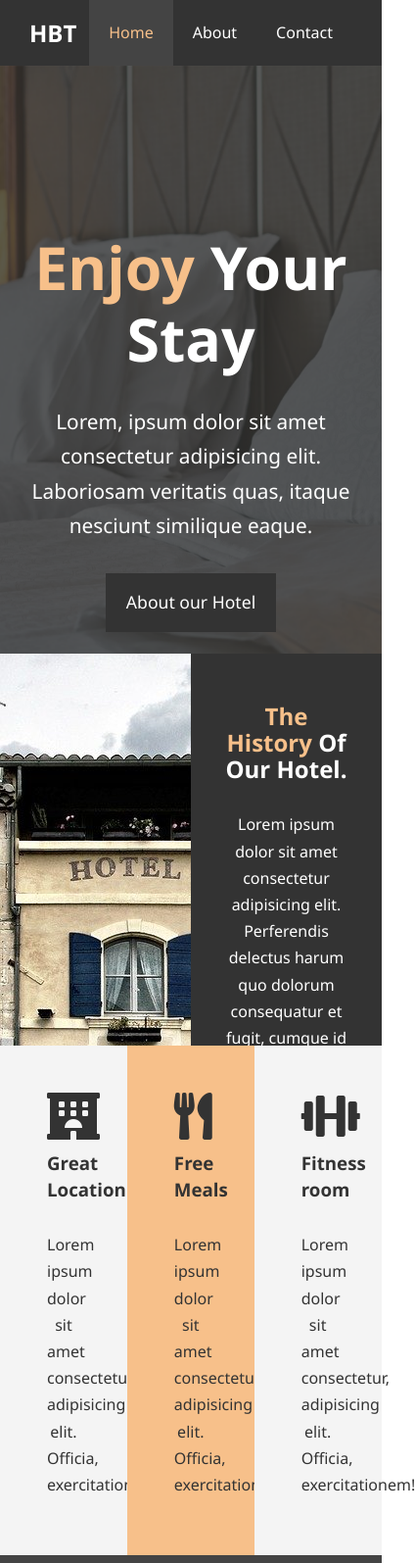
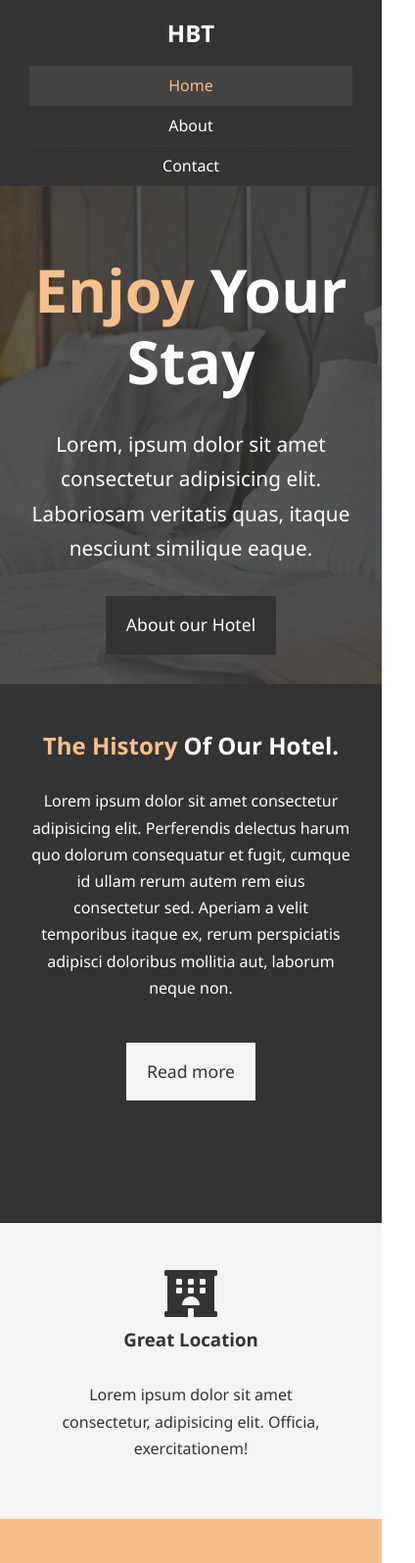
Before and after one commit to coderkaziarif/hotel-website, a plain HTML site: page index.html in a window 390 px wide. Shown: the top 1595 px of the page at 98% size, 424 px wide, since content can reach past the window. Drawn offline with Linux system fonts and the light colour scheme.

Commit message:
Resposive work done

```diff
--- a/about.html
+++ b/about.html
@@ -7,6 +7,7 @@
     <meta name="description" content="Welcome to the most extraordinary hotel in Boston">
     <meta name="keywords" content="hotel,boston hotel">
     <link rel="stylesheet" href="css/style.css">
+    <link rel="stylesheet" media="screen and (max-width : 768px)" href="css/mobile.css">
     <title>Hotel BT | About</title>
 </head>
 <body>
--- /dev/null
+++ b/css/mobile.css
@@ -0,0 +1,63 @@
+#navbar .logo {
+  float: none;
+  text-align: center;
+  font-size: 1.5rem;
+}
+
+#navbar ul, #navbar ul li {
+    float: none;
+}
+
+#navbar ul li a {
+    padding: .4rem;
+    border-bottom: #444 dotted 1px;
+}
+
+/* Showcase */
+#showcase {
+    height: 100%;
+}
+
+#showcase .showcase-content {
+    padding-top: 70px;
+    padding-bottom: 30px;
+}
+/* Home info */
+#home-info {
+    height: 550px;
+}
+
+#home-info .info-img{
+    display: none;
+}
+
+#home-info .info-content {
+    float: none;
+    width: 100%;
+}
+
+/* Box */
+.box {
+    float: none;
+    width: 100%;
+}
+
+/* About */
+#about-info .info-right,
+#about-info .info-left {
+    float: none;
+    width: 100%;
+}
+
+#about-info .info-right img {
+    margin-top: 2rem;
+}
+
+.l-heading {
+    text-align: center;
+}
+
+/* Contact */
+#contact-info .box {
+    border-bottom: #444 dotted 1px;
+}
--- a/css/style.css
+++ b/css/style.css
@@ -80,6 +80,7 @@ p {
 
 .l-heading{
     font-size: 2.5rem;
+    line-height: 1.2;
 }
 
 /* Padding */
@@ -98,9 +99,10 @@ p {
     color: #fff;
 }
 
-#navbar h1 {
+#navbar .logo {
     float: left;
     padding-top:20px;
+
 }
 
 #navbar ul {
@@ -131,7 +133,7 @@ p {
     height:600px;
 }
 
-.showcase-content {
+#showcase .showcase-content {
     color: #fff;
     text-align: center;
     padding-top: 170px;
@@ -149,7 +151,7 @@ p {
 
 /* Home Info */
 #home-info {
-    height: 400px;
+    height: 450px;
 }
 
 #home-info .info-img {
@@ -209,7 +211,7 @@ p {
 
 /* Testimonials */
 #testimonials {
-    height: 600px;
+    height: 100%;
     background: url(../img/photo3.jpg) no-repeat center center/cover;
     padding-top: 6rem;
 }
--- a/index.html
+++ b/index.html
@@ -8,6 +8,7 @@
     <meta name="keywords" content="hotel,boston hotel">
     <link rel="stylesheet" href="css/all.min.css">
     <link rel="stylesheet" href="css/style.css">
+    <link rel="stylesheet" media="screen and (max-width : 768px)" href="css/mobile.css">
     <title>Hotel BT | Welcome</title>
 </head>
 <body>
@@ -34,6 +35,7 @@
        </div>
     </header>
 
+    <!-- Home section -->
     <section id="home-info" class="bg-dark">
         <div class="info-img"></div>
         <div class ="info-content">
```
Also changed, not shown: contact.html (+1 -0 lines).
